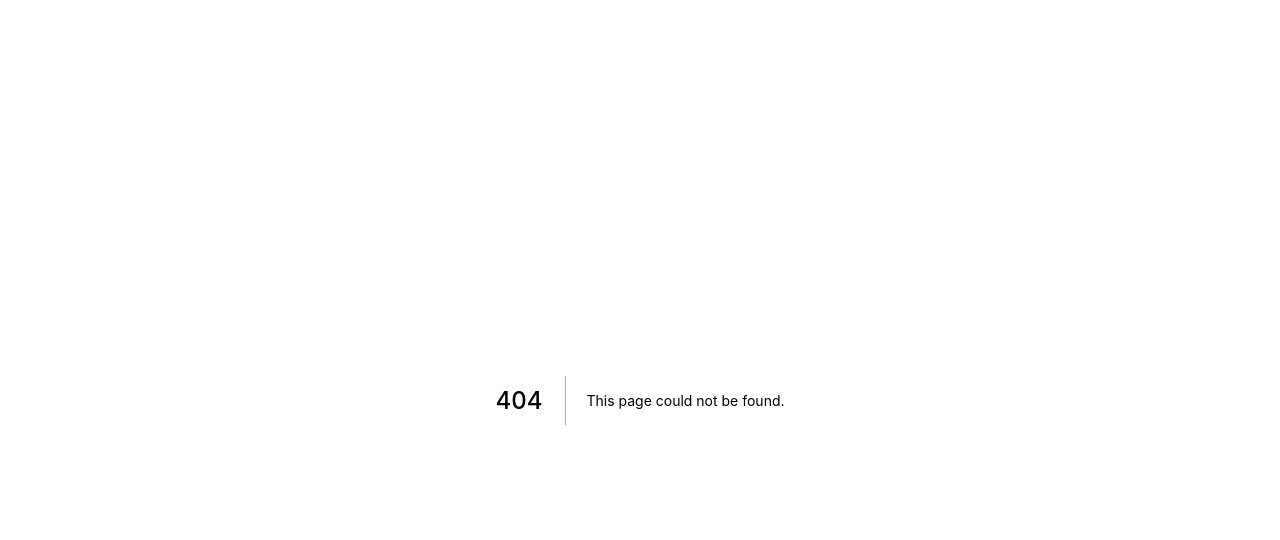
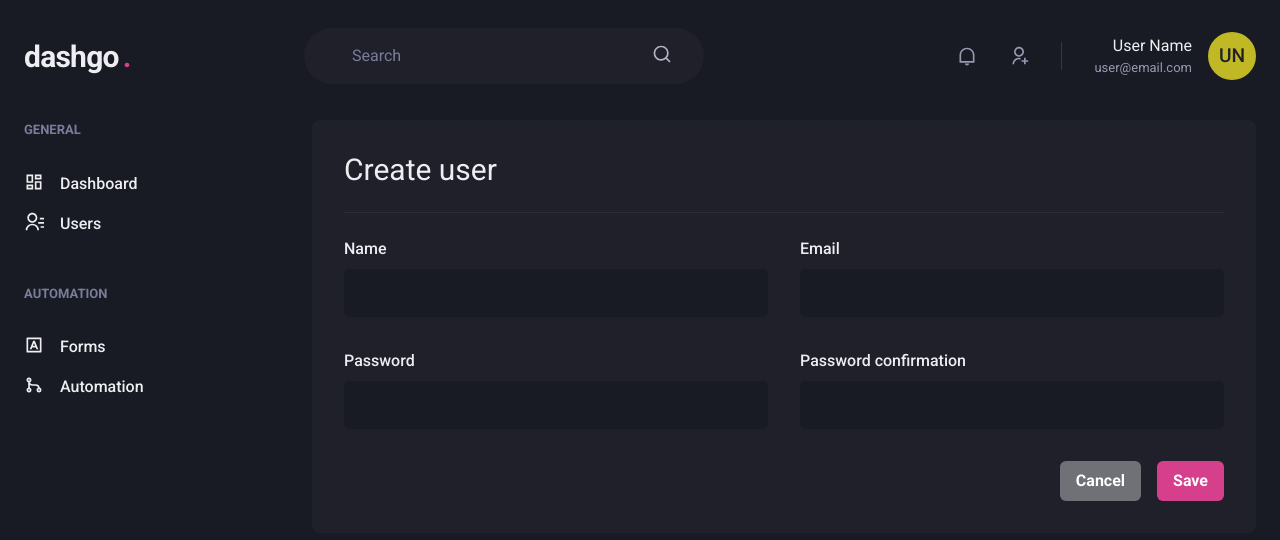
Before and after one commit to GianRossini/dashgo, a Next.js app: page /users/create in a window 1280 px wide. Before the commit this address had no page. Shown: the top 540 px of the page. Built offline with nearby package versions, Linux system fonts and the light colour scheme.

Commit message:
creates user creation page

```diff
--- /dev/null
+++ b/src/pages/users/create.tsx
@@ -0,0 +1,57 @@
+import { Header } from '../../components/Header';
+import { Sidebar } from '../../components/Sidebar';
+import { Input } from '../../components/Form/Input';
+
+import {
+  Box,
+  Button,
+  Divider,
+  Flex,
+  Heading,
+  HStack,
+  SimpleGrid,
+  VStack,
+} from '@chakra-ui/react';
+
+export default function CreateUser() {
+  return(
+    <Box>
+      <Header />
+
+      <Flex
+        w="100%"
+        maxW={1480}
+        mx="auto"
+        my="6"
+        px="6"
+      >
+        <Sidebar />
+
+        <Box flex="1" borderRadius={8} bg="gray.800" p="8">
+          <Heading size="lg" fontWeight="normal">Create user</Heading>
+
+          <Divider my="6" borderColor="gray.700" />
+
+          <VStack spacing="8">
+            <SimpleGrid w="100%" minChildWidth="240px" spacing="8">
+              <Input name="name" label="Name" />
+              <Input name="email" type="email" label="Email" />
+            </SimpleGrid>
+
+            <SimpleGrid w="100%" minChildWidth="240px" spacing="8">
+              <Input name="password" type="password" label="Password" />
+              <Input name="passwor_confirmation" type="password" label="Password confirmation" />
+            </SimpleGrid>
+          </VStack>
+
+          <Flex mt="8" justify="flex-end">
+            <HStack spacing="4">
+              <Button colorScheme="whiteAlpha">Cancel</Button>
+              <Button colorScheme="pink">Save</Button>
+            </HStack>
+          </Flex>
+        </Box>
+      </Flex>
+    </Box>
+  );
+}
```
